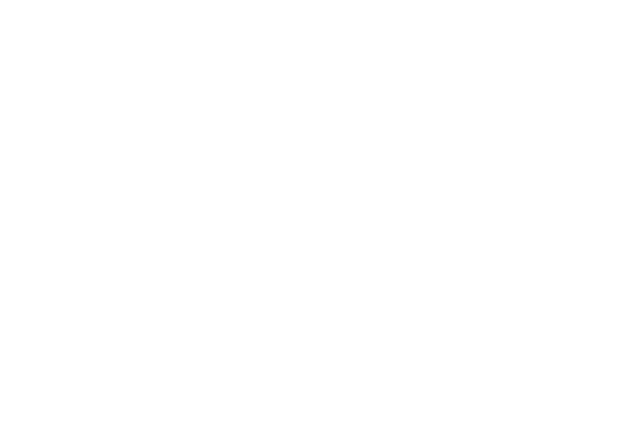
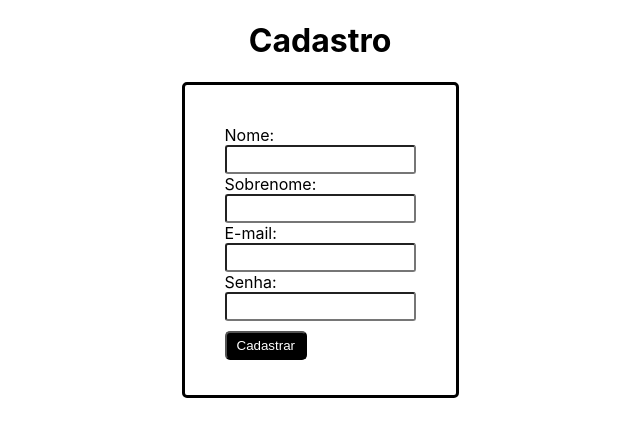
Before and after one commit to leofellipe/react-web-firebase, a React (Create React App) app: page /register in a window 1280 px wide. Before the commit this address had no page. Shown: the top 436 px of the page, without its empty margins (320-960 px from the left). Built offline with nearby package versions, Linux system fonts and the light colour scheme.

Commit message:
feat: edit cadaster for register kk

```diff
--- a/src/components/Main.jsx
+++ b/src/components/Main.jsx
@@ -7,7 +7,7 @@
     <div>
       <h1 style={{ textAlign: 'center' }}>Main</h1>
       <div className={styles.container}>
-        <Link to="/cadaster"><p>Cadastro</p></Link>
+        <Link to="/register"><p>Cadastro</p></Link>
         <Link to="/login"><p>Login</p></Link>
       </div>
     </div>
--- a/src/components/Cadaster.jsx
+++ b/src/components/Register.jsx
@@ -2,7 +2,7 @@
 import firebase from "../database/Firebase"
 import styles from '../styles/cadaster.module.css'
 
-const Cadaster = () => {
+const Register = () => {
   const [name, setName] = useState()
   const [lastName, setLastName] = useState()
   const [email, setEmail] = useState()
@@ -21,7 +21,7 @@
 
   return (
     <div>
-      <h1 style={{ textAlign: 'center' }}>Cadaster</h1>
+      <h1 style={{ textAlign: 'center' }}>Cadastro</h1>
       <div className={styles.container}>
         <div className={styles.subcontainer}>
           <div>
@@ -50,4 +50,4 @@
   )
 }
 
-export default Cadaster
+export default Register
--- a/src/routes/routes.jsx
+++ b/src/routes/routes.jsx
@@ -1,7 +1,7 @@
 import { BrowserRouter, Routes, Route } from "react-router-dom";
 import Main from "../components/Main";
 import Home from "../components/Home";
-import Cadaster from "../components/Cadaster";
+import Register from "../components/Register";
 import Login from "../components/Login";
 
 const Router = () => {
@@ -10,8 +10,8 @@
       <Routes>
         <Route path="/" Component={Main} />
         <Route path="/home" Component={Home} />
-        <Route path="/cadaster" Component={Cadaster} />
-        <Route path="/Login" Component={Login} />
+        <Route path="/register" Component={Register} />
+        <Route path="/login" Component={Login} />
       </Routes>
     </BrowserRouter>
   )
```
